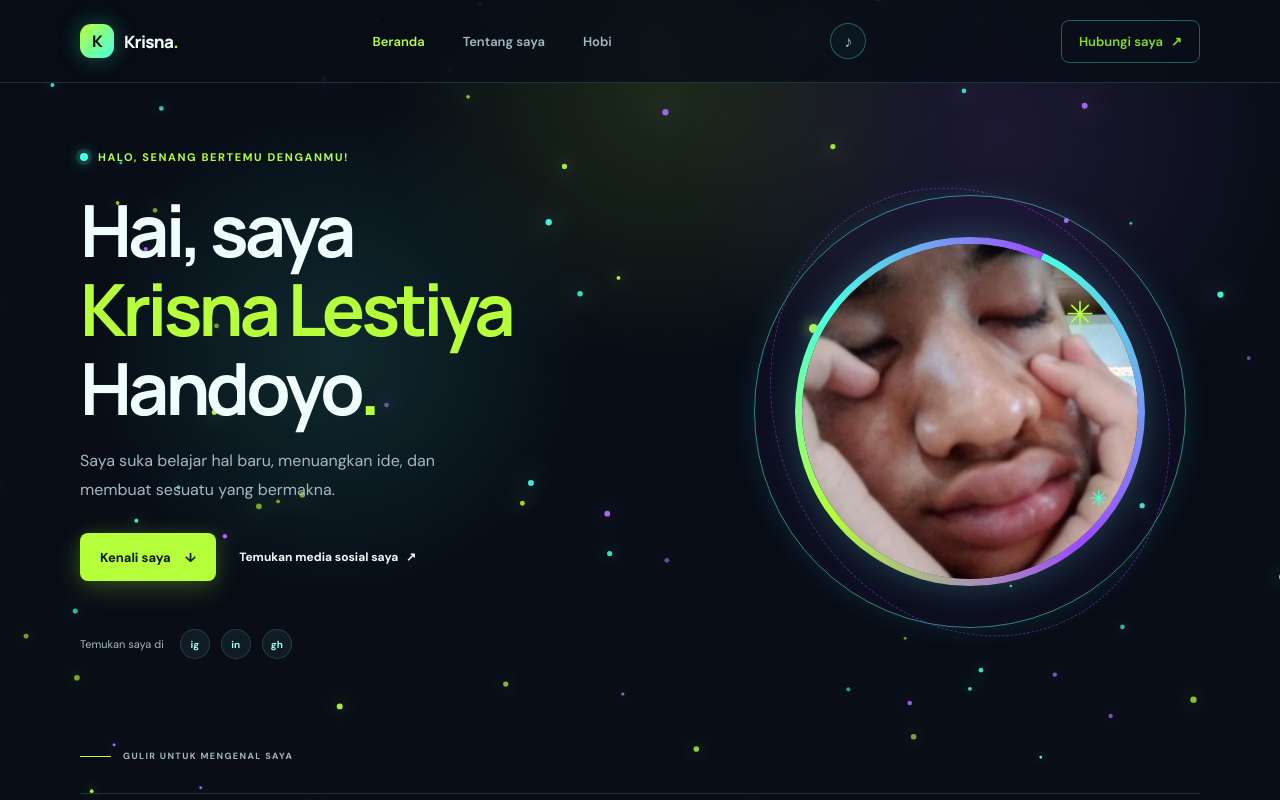
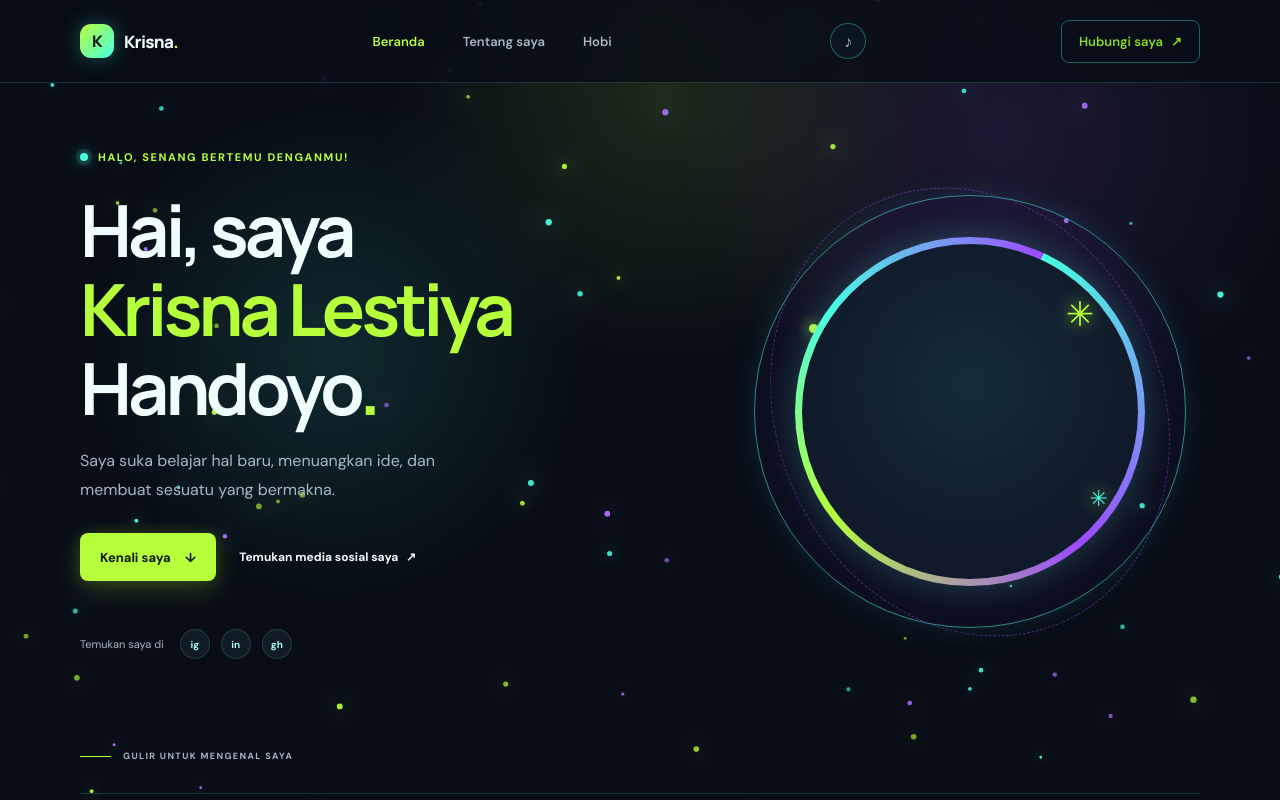
Before and after one commit to krisnahandoyo2007-droid/update-portofolio, a plain HTML site: page index.html in a window 1280 px wide. Shown: the top 800 px of the page. Drawn offline with Linux system fonts and the light colour scheme; animation ran at ten frames a second.

Commit message:
Update website

```diff
--- a/index.html
+++ b/index.html
@@ -50,9 +50,7 @@
                 </div>
             </div>
             <div class="hero-art" aria-hidden="true">
-                <div class="portrait-frame">
-                    <img src="image/profil-krisna.jpeg" alt="">
-                </div>
+                <div class="portrait-frame"></div>
                 <div class="art-sparkle sparkle-one" aria-hidden="true">✳</div>
                 <div class="art-sparkle sparkle-two" aria-hidden="true">✳</div>
                 <div class="art-orbit orbit-one"></div>
--- a/style.css
+++ b/style.css
@@ -408,7 +408,6 @@ h1 > span:first-of-type,
     aspect-ratio: 1;
     position: relative;
     z-index: 1;
-    overflow: hidden;
     border: 7px solid transparent;
     border-radius: 50%;
     background:
@@ -416,14 +415,6 @@ h1 > span:first-of-type,
         linear-gradient(#101a2b, #101a2b) padding-box,
         conic-gradient(from 25deg, #47ffe2, #9d49ff 32%, #b6ff3b 58%, #47ffe2 78%, #9d49ff) border-box;
     box-shadow: 0 0 38px rgba(71, 255, 226, 0.2), 0 0 72px rgba(157, 73, 255, 0.16);
-}
-
-.portrait-frame img {
-    width: 100%;
-    height: 100%;
-    display: block;
-    object-fit: cover;
-    object-position: center 42%;
 }
 
 .art-sparkle {
```
Also changed, not shown: image/profil-krisna.jpeg (deleted).
